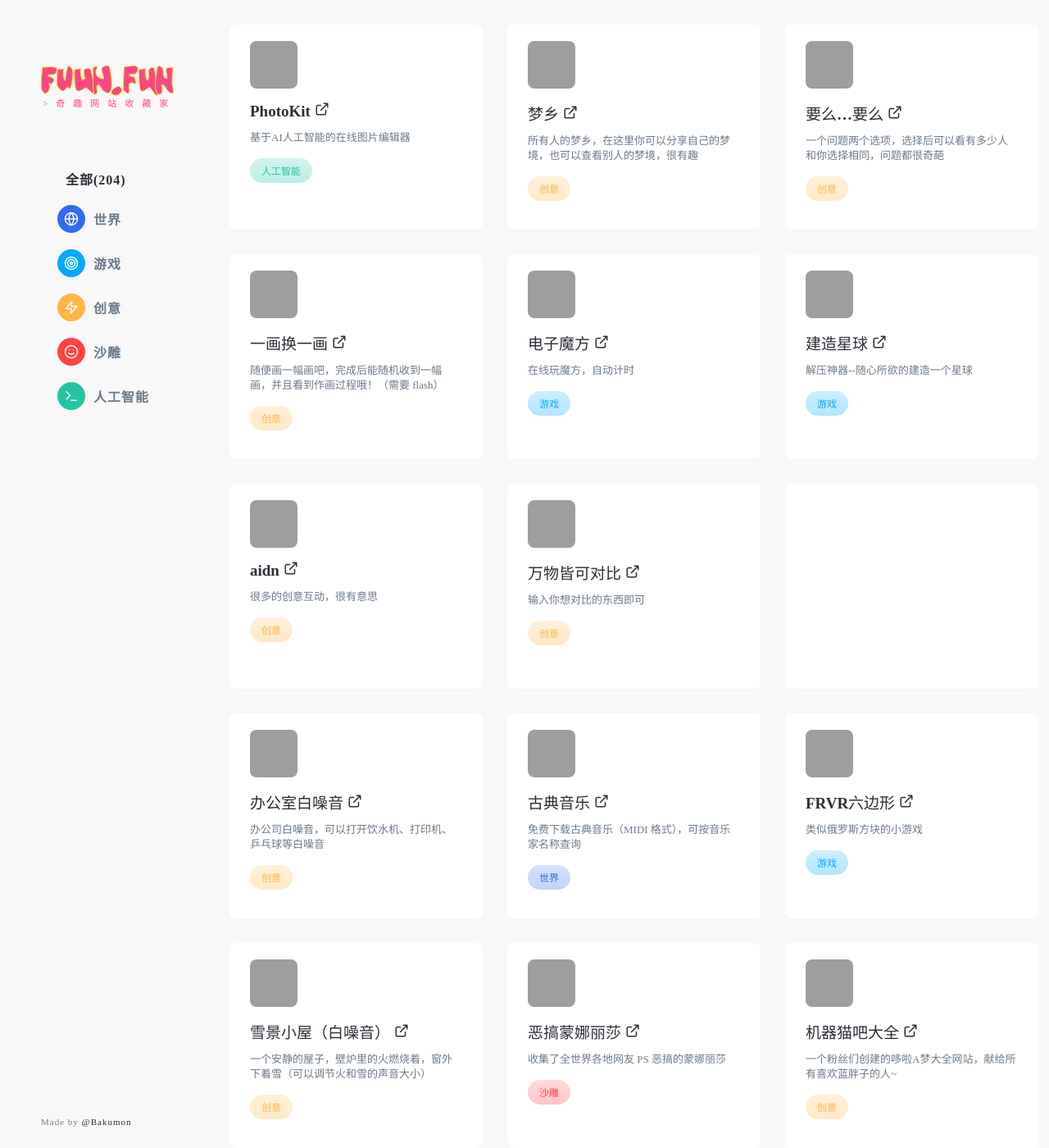
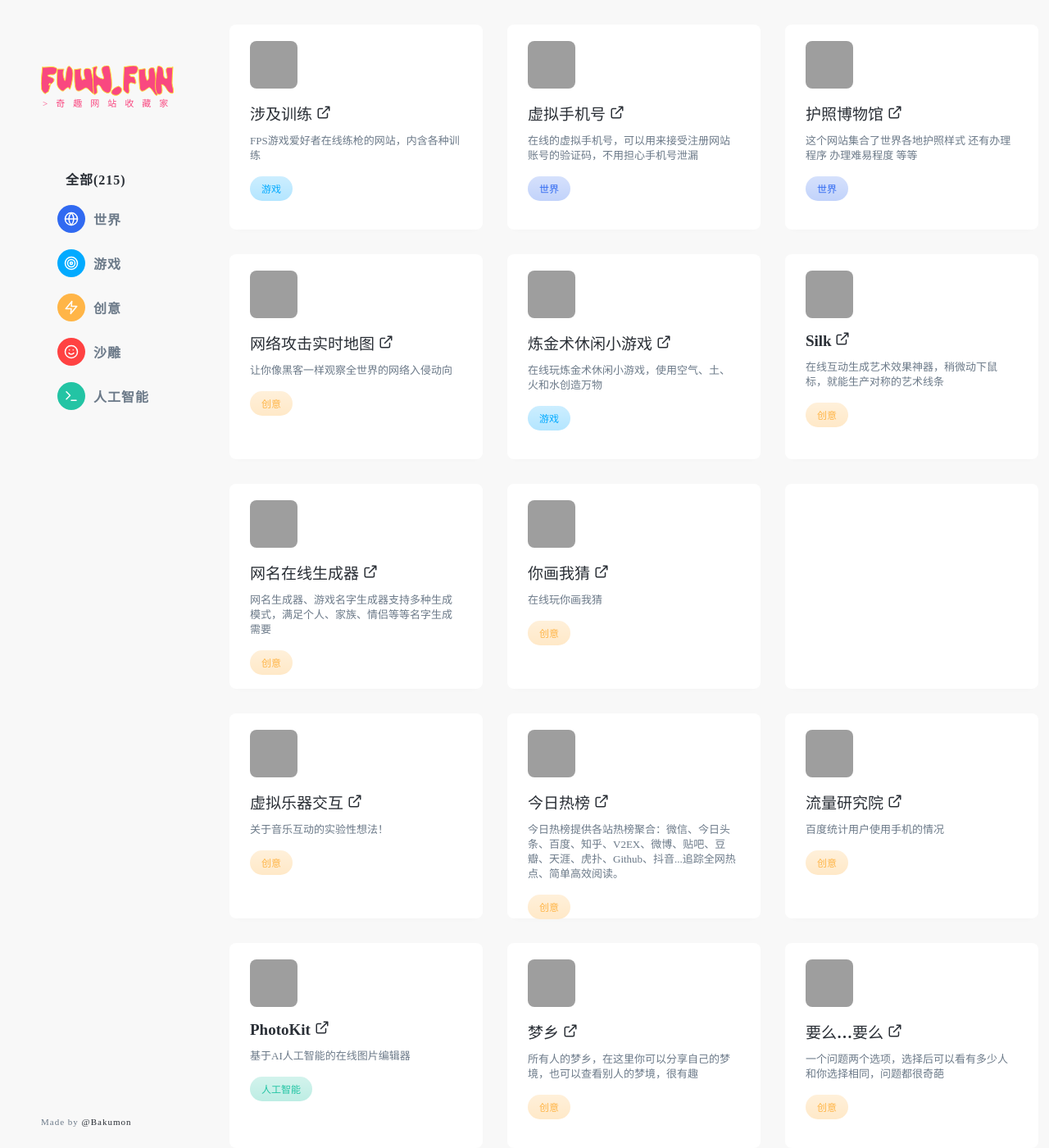
Before and after one commit to Bakumon/fuun.fun, a Jekyll site: the page built from index.md, in a window 1280 px wide and 1400 px high, cut to the strip 0-1400 px from the top of the window. Shown: the whole strip at 82% size. Built offline with Jekyll 4.4.1, drawn with Linux system fonts in a browser that asks for light colours; grey boxes are pictures that could not be loaded.

Commit message:
Update links.yml

```diff
--- a/_data/links.yml
+++ b/_data/links.yml
@@ -1,3 +1,69 @@
+- title: 涉及训练
+  category: game
+  logo: https://i.loli.net/2021/04/29/SEgKyQqZ6hjwaGz.png
+  url: https://aim400kg.com/game/1
+  description: FPS游戏爱好者在线练枪的网站，内含各种训练
+
+- title: 虚拟手机号
+  category: world
+  logo: https://i.loli.net/2021/04/29/TuIVmzasN4oESYx.png
+  url: https://jiemahao.com/
+  description: 在线的虚拟手机号，可以用来接受注册网站账号的验证码，不用担心手机号泄漏
+
+- title: 护照博物馆
+  category: world
+  logo: https://i.loli.net/2021/04/29/2oMAC3BJpGyaftP.png
+  url: https://www.passportindex.org/
+  description: 这个网站集合了世界各地护照样式 还有办理程序 办理难易程度 等等
+
+- title: 网络攻击实时地图
+  category: creativity
+  logo: https://i.loli.net/2021/04/29/Yz1ubfmSjhIkXR7.png
+  url: https://cybermap.kaspersky.com/
+  description: 让你像黑客一样观察全世界的网络入侵动向
+
+- title: 炼金术休闲小游戏
+  category: game
+  logo: https://i.loli.net/2021/04/29/MdbUus1cV8ZlxnR.png
+  url: https://littlealchemy2.com/
+  description: 在线玩炼金术休闲小游戏，使用空气、土、火和水创造万物
+
+- title: Silk
+  category: creativity
+  logo: https://i.loli.net/2021/04/29/FeTx7H9mszLaOCg.png
+  url: http://weavesilk.com/
+  description: 在线互动生成艺术效果神器，稍微动下鼠标，就能生产对称的艺术线条
+
+- title: 网名在线生成器
+  category: creativity
+  logo: https://i.loli.net/2021/04/29/leSTbdGKvPX2tMj.png
+  url: https://www.qmsjmfb.com/
+  description: 网名生成器、游戏名字生成器支持多种生成模式，满足个人、家族、情侣等等名字生成需要
+
+- title: 你画我猜
+  category: creativity
+  logo: https://i.loli.net/2021/04/29/1iVIpm5P2LUAYE4.png
+  url: https://drawbattle.io/
+  description: 在线玩你画我猜
+
+- title: 虚拟乐器交互
+  category: creativity
+  logo: https://i.loli.net/2021/04/29/FGAKYl2qgnha5Mo.png
+  url: https://instrument.heheda.top/
+  description: 关于音乐互动的实验性想法！
+
+- title: 今日热榜
+  category: creativity
+  logo: https://i.loli.net/2021/04/29/p9ATszoSP68WI7V.png
+  url: https://tophub.today/
+  description: 今日热榜提供各站热榜聚合：微信、今日头条、百度、知乎、V2EX、微博、贴吧、豆瓣、天涯、虎扑、Github、抖音...追踪全网热点、简单高效阅读。
+
+- title: 流量研究院
+  category: creativity
+  logo: https://i.loli.net/2021/04/29/VZrdAkN2bfMUw9g.png
+  url: https://tongji.baidu.com/research/app
+  description: 百度统计用户使用手机的情况
+
 - title: PhotoKit
   category: ai
   logo: https://i.loli.net/2021/04/27/NKeZaoXHQCu18vM.png
```
